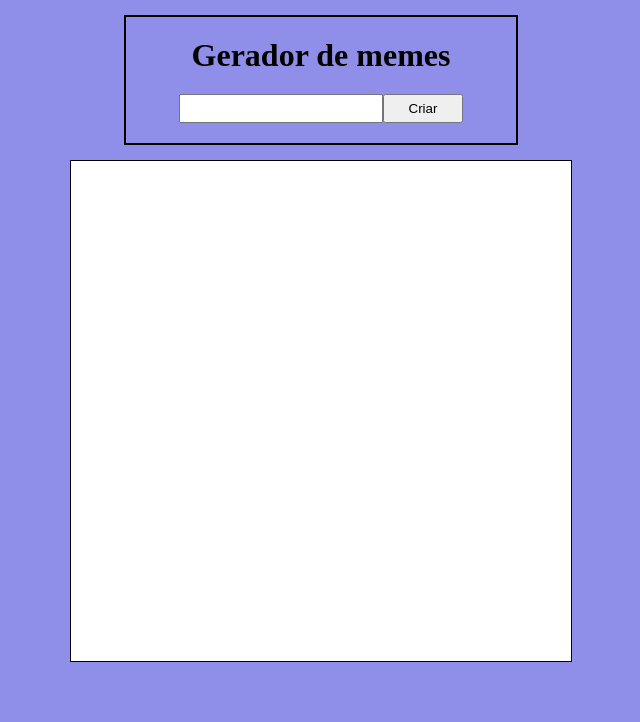
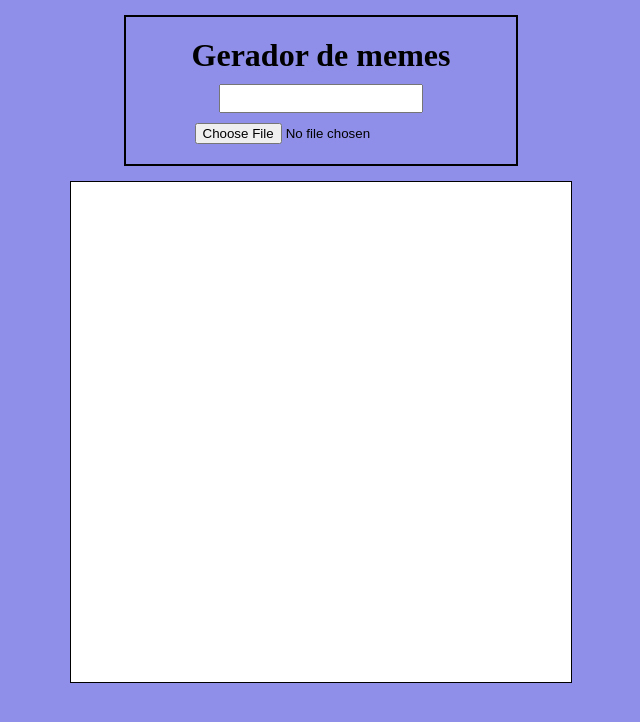
Before and after one commit to lucopdev/project-meme-generator, a website: page index.html in a window 1280 px wide. Shown: the whole page, without its empty margins (319-959 px from the left). Drawn offline with Linux system fonts and the light colour scheme.

Commit message:
add input para inserir arquivos

```diff
--- a/script.js
+++ b/script.js
@@ -12,11 +12,11 @@ const createH1 = (id) => {
   div.appendChild(h1);
 };
 
-const createInput = (id) => {
-  const div = document.getElementById('input-div');
+const createInput = (id, parent, type) => {
   const input = document.createElement('input');
   input.id = id;
-  div.appendChild(input);
+  input.type = type;
+  parent.appendChild(input);
 };
 
 const createButton = (id) => {
@@ -38,9 +38,10 @@ const showText = () => {
 
 window.onload = () => {
   createDiv('input-div', document.body);
+  const div = document.getElementById('input-div');
   createH1('hero-title');
-  createInput('text-input');
-  createButton('btn-create');
+  createInput('text-input', div);
+  createInput('meme-insert', div, 'file');
   createDiv('meme-image-container', document.body);
   const memeDiv = document.getElementById('meme-image-container');
   createDiv('meme-text', memeDiv);
--- a/style.css
+++ b/style.css
@@ -8,7 +8,7 @@ body {
 }
 
 #hero-title {
-  margin-bottom: 20px;
+  margin-bottom: 10px;
 }
 
 #input-div {
@@ -26,6 +26,7 @@ body {
 }
 
 #text-input {
+  margin-bottom: 10px;
   width: 200px;
   height: 25px;
   display: inline-block;
@@ -46,6 +47,7 @@ body {
   height: 100px;
   color: white;
   font-size: 35px;
+  font-weight: 700;
   margin: auto;
-  text-shadow: 5px 5px 5px blue;
+  text-shadow: 3px 2px 3px blue;
 }
```
